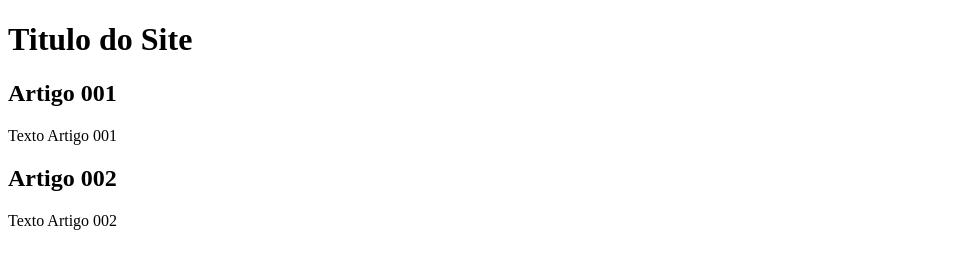
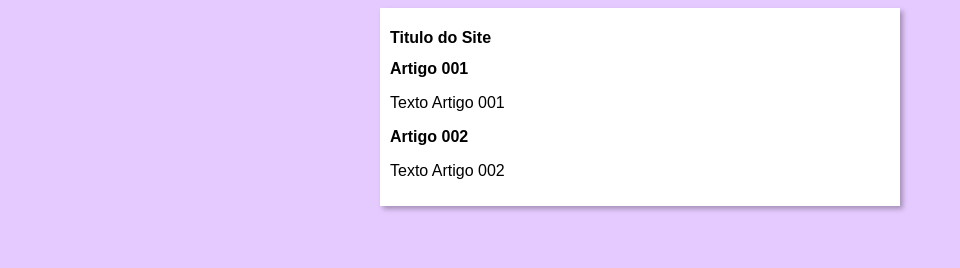
Before and after one commit to zNIKK/Projeto-Site, a plain HTML site: page index.html in a window 1280 px wide. Shown: the whole page, without its empty margins (0-960 px from the left). Drawn offline with Linux system fonts and the light colour scheme.

Commit message:
Iniciei o design

```diff
--- a/index.html
+++ b/index.html
@@ -5,6 +5,7 @@
     <meta http-equiv="X-UA-Compatible" content="IE=edge">
     <meta name="viewport" content="width=device-width, initial-scale=1.0">
     <title>Titulo do Site</title>
+    <link rel="stylesheet" href="style/style.css">
 </head>
 <body>
     <main>
--- /dev/null
+++ b/style/style.css
@@ -0,0 +1,16 @@
+* {
+    font-family: Arial, Helvetica, sans-serif;
+    font-size: 16px;
+
+}
+
+body {
+    background-color: rgb(229, 202, 255);
+}
+main {
+    background-color: white;
+    width: 500px;
+    margin: auto;
+    padding: 10px;
+    box-shadow: 3px 3px 5px rgba(0, 0, 0, 0.288);
+}
```
